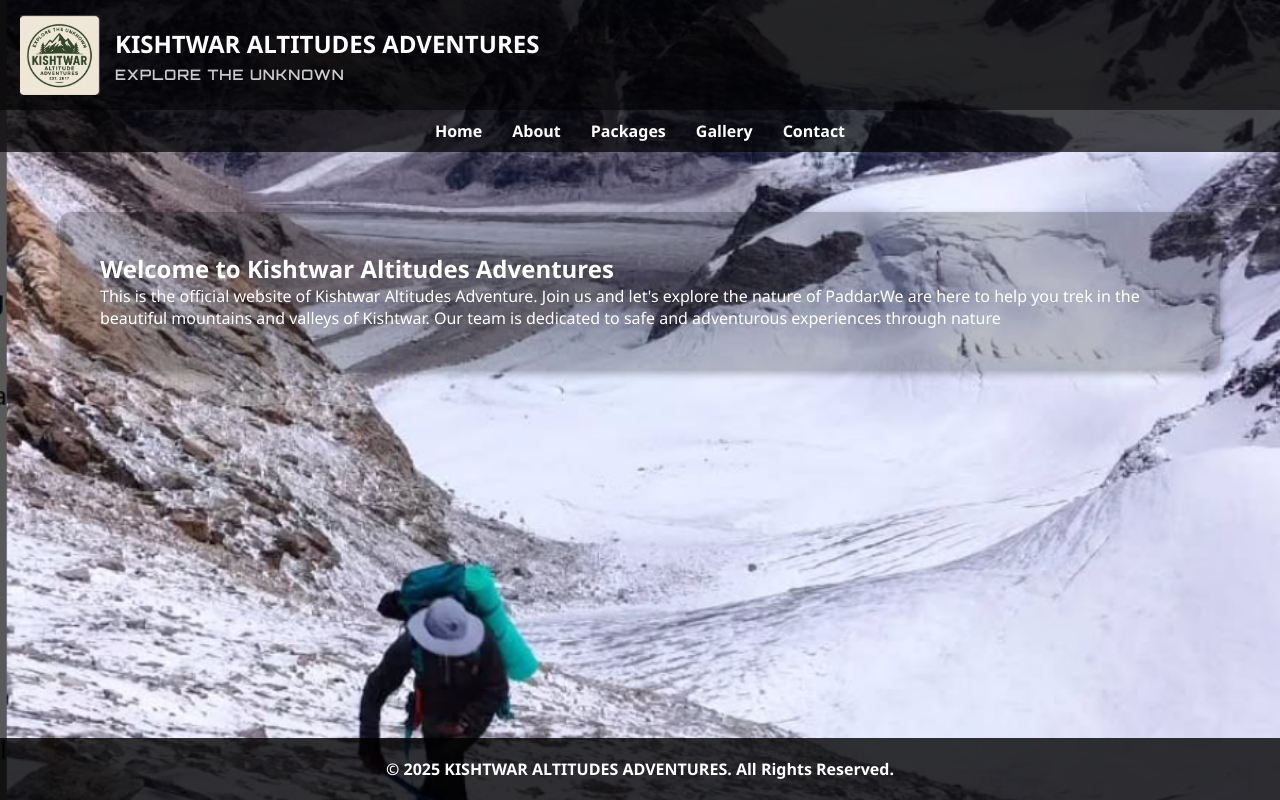
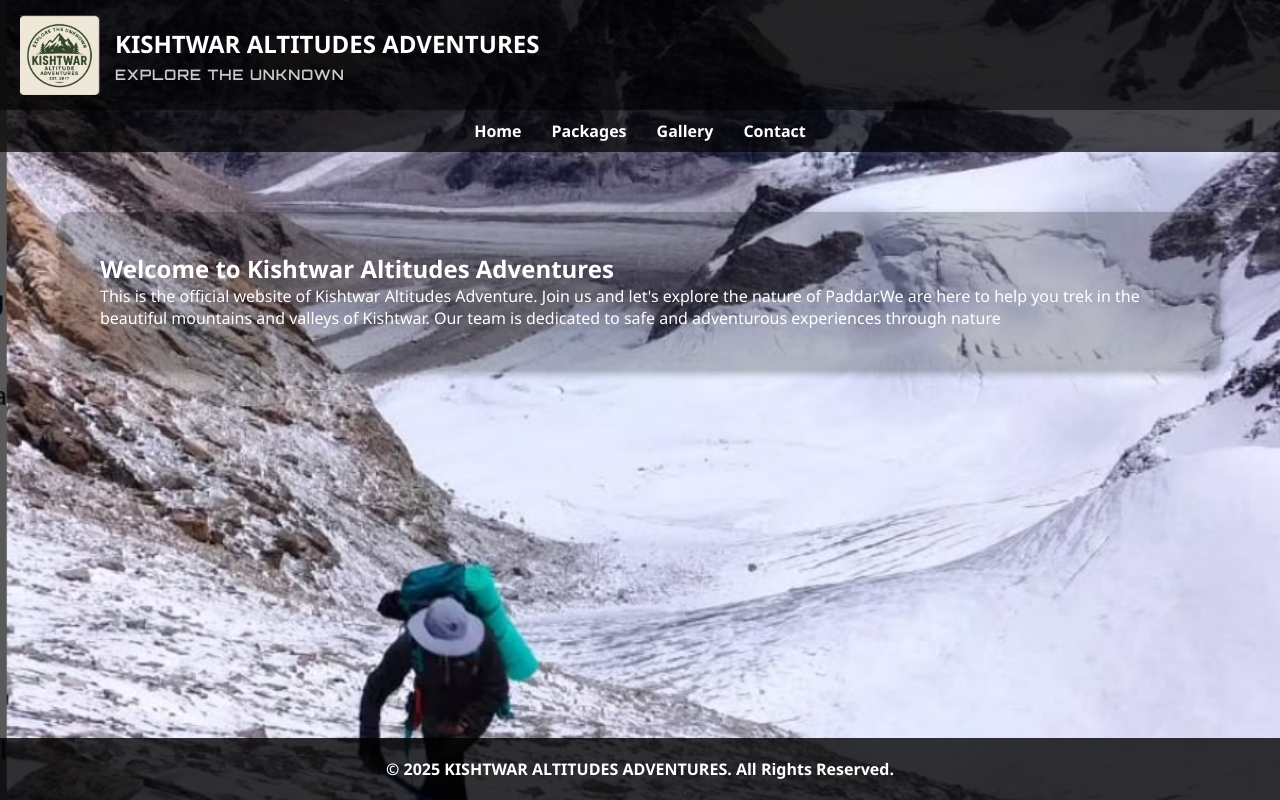
Before and after one commit to kishtwaraltitudesadventure/Kishtwaraltitudeadventures.com, a plain HTML site: page index.html in a window 1280 px wide. Drawn offline with Linux system fonts and the light colour scheme.

Commit message:
Update index.html

```diff
--- a/index.html
+++ b/index.html
@@ -152,7 +152,6 @@
 
   <nav>
     <a onclick="showSection('home')">Home</a>
-    <a onclick="showSection('about')">About</a>
     <a onclick="showSection('packages')">Packages</a>
     <a onclick="showSection('gallery')">Gallery</a>
     <a onclick="showSection('contact')">Contact</a>
```
